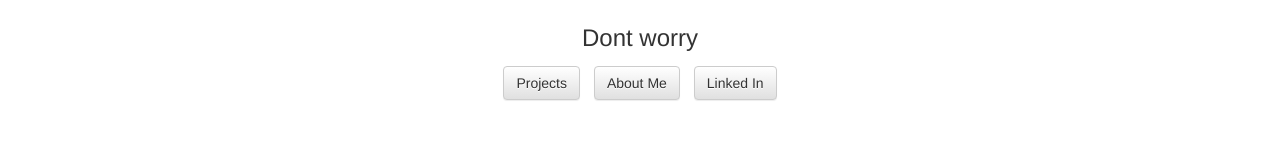
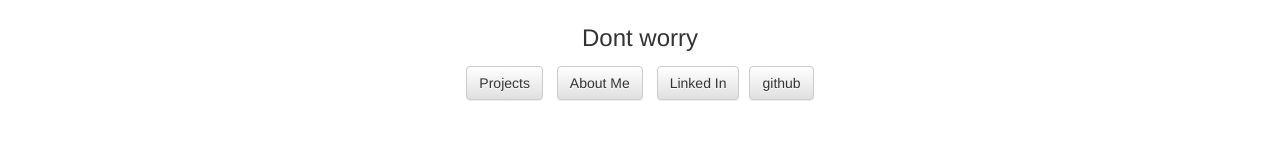
Before and after one commit to frontendops/portfolio-site, a React (Create React App) app: page / in a window 1280 px wide. Shown: the part 2537-2693 px from the top of the page. Built offline with nearby package versions, Linux system fonts and the light colour scheme.

Commit message:
Main links added to homepage bottom -mail to me, linked in, github

```diff
--- a/src/components/CustomNavBar.js
+++ b/src/components/CustomNavBar.js
@@ -20,8 +20,6 @@ export default class CustomNavBar extends Component {
                     <NavItem eventKey={2} componentClass={Link} href="/projects" to="/projects">Projects</NavItem>
 
                     <NavItem eventKey={3} componentClass={Link} href="/about" to="/about">About</NavItem>
-
-                    <NavItem eventKey={4} componentClass={Link} href="/contact" to="/contact">Contact</NavItem>
                 </Nav>
             </Navbar.Collapse>
         </Navbar>
--- a/src/components/LandingPage.js
+++ b/src/components/LandingPage.js
@@ -71,9 +71,10 @@ class LandingPage extends Component {
             </div>
 
             <div className="contact-me">
-                <Link to="/contact" >
+                <a href="mailto:contact@minimalmvnt.com?subject=Feedback">
                     <Button bsSize="large" bsStyle="info" block>Contact Me</Button>
-                </Link>
+                </a>
+
 
             </div>
 
@@ -85,7 +86,13 @@ class LandingPage extends Component {
 
                 <Link to="/about"> <Button>About Me</Button> </Link>
 
-                <Button>Linked In</Button>
+                <a href="https://www.linkedin.com/in/alejandro-sierra-9320a1164">
+                    <Button>Linked In</Button>
+                </a>
+
+                <a href="https://github.com/frontendops">
+                    <Button>github</Button>
+                </a>
 
             </div>
 
```
